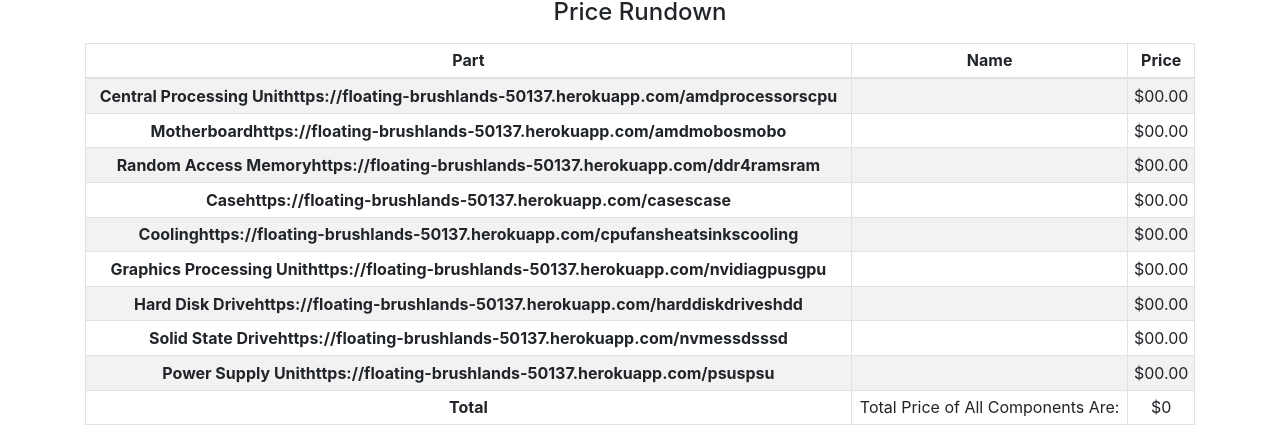
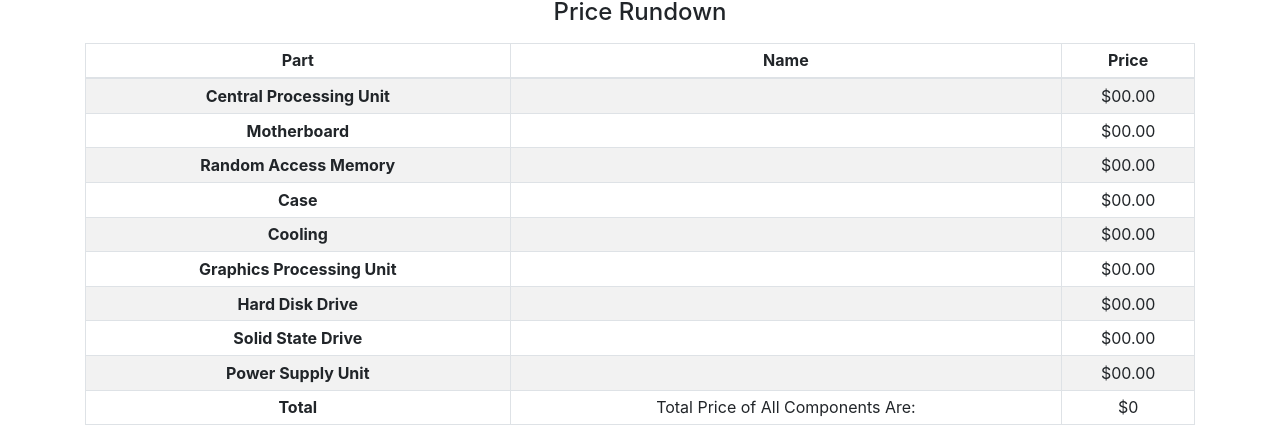
Before and after one commit to DannyNguyenCode/PCBuilder, a React (Create React App) app in the folder pc-builder/: page / in a window 1280 px wide. Shown: the part 1054-1494 px from the top of the page. Built offline with nearby package versions, Linux system fonts and the light colour scheme; no server answers.

Commit message:
changed how table handles the variable computerParts as a prop passed from App.js

```diff
--- a/pc-builder/src/Table.js
+++ b/pc-builder/src/Table.js
@@ -31,47 +31,47 @@ export const Table = ({
     </thead>
     <tbody>
       <tr>
-        <th scope='row'>{computerParts[0]}</th>
+        <th scope='row'>{computerParts[0][0]}</th>
         <td>{cpuOption}</td>
         <td>{cpuPrice}</td>
       </tr>
       <tr>
-        <th scope='row'>{computerParts[1]}</th>
+        <th scope='row'>{computerParts[1][0]}</th>
         <td>{moboOption}</td>
         <td>{motherboardsPrice}</td>
       </tr>
       <tr>
-        <th scope='row'>{computerParts[2]}</th>
+        <th scope='row'>{computerParts[2][0]}</th>
         <td>{ramOption}</td>
         <td>{ramsPrice}</td>
       </tr>
       <tr>
-        <th scope='row'>{computerParts[3]}</th>
+        <th scope='row'>{computerParts[3][0]}</th>
         <td>{caseOption}</td>
         <td>{casesPrice}</td>
       </tr>
       <tr>
-        <th scope='row'>{computerParts[4]}</th>
+        <th scope='row'>{computerParts[4][0]}</th>
         <td>{coolingOption}</td>
         <td>{coolingsPrice}</td>
       </tr>
       <tr>
-        <th scope='row'>{computerParts[5]}</th>
+        <th scope='row'>{computerParts[5][0]}</th>
         <td>{gpuOption}</td>
         <td>{gpusPrice}</td>
       </tr>
       <tr>
-        <th scope='row'>{computerParts[6]}</th>
+        <th scope='row'>{computerParts[6][0]}</th>
         <td>{hddOption}</td>
         <td>{hddsPrice}</td>
       </tr>
       <tr>
-        <th scope='row'>{computerParts[7]}</th>
+        <th scope='row'>{computerParts[7][0]}</th>
         <td>{ssdOption}</td>
         <td>{ssdsPrice}</td>
       </tr>
       <tr>
-        <th scope='row'>{computerParts[8]}</th>
+        <th scope='row'>{computerParts[8][0]}</th>
         <td>{psuOption}</td>
         <td>{psusPrice}</td>
       </tr>
```
